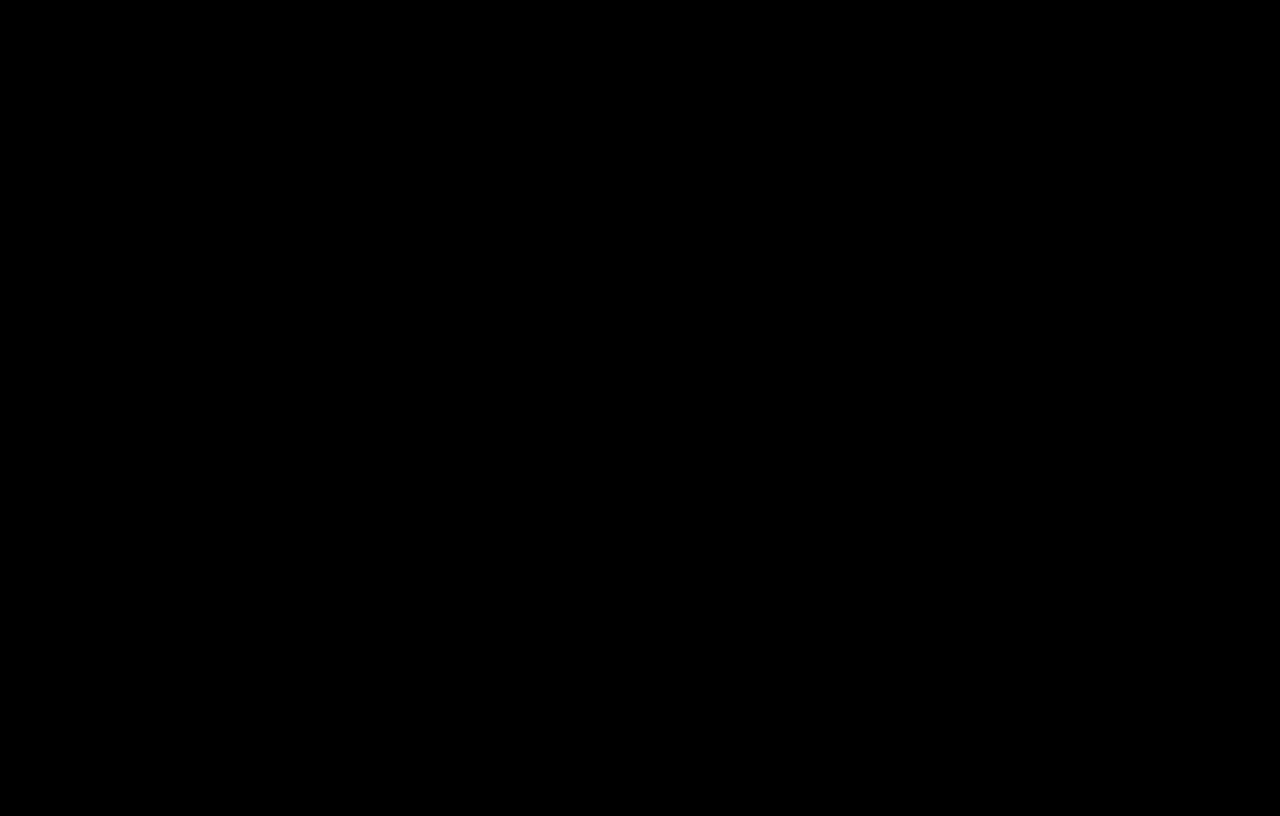
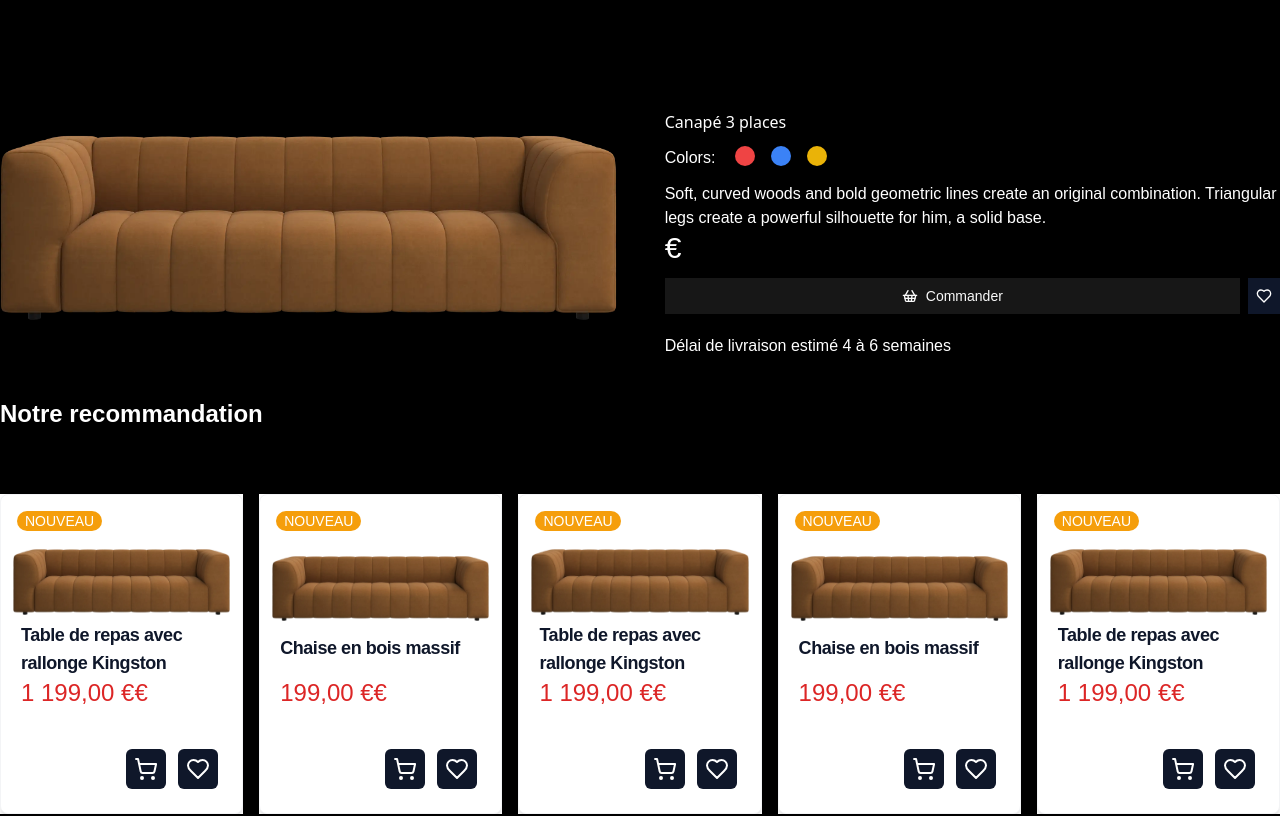
Before and after one commit to Mahmoud974/e-commerce-project, a Next.js app: page /item/1 in a window 1280 px wide. Before the commit this address had no page. Shown: the part 160-976 px from the top of the page. Before the commit the page ends 800 px from the top, so only its background shows below. Built offline with nearby package versions, Linux system fonts and the light colour scheme; no server answers; the database is empty.

Commit message:
Id customiser

```diff
--- /dev/null
+++ b/src/app/item/[slug]/page.tsx
@@ -0,0 +1,84 @@
+"use client";
+import Navbar from "@/components/Navbar";
+import React, { useEffect, useState } from "react";
+import Image from "next/image";
+import { useTemplate } from "@/hook/useTemplate";
+import { Button } from "@/components/ui/button";
+import { ShoppingBasket, Heart } from "lucide-react";
+import Recommendations from "@/components/Recommendations";
+import Footer from "@/components/Footer";
+
+export default function Page({ params }) {
+  const [slug, setSlug] = useState(null);
+
+  useEffect(() => {
+    async function fetchParams() {
+      const resolvedParams = await params;
+      setSlug(resolvedParams.slug);
+    }
+    fetchParams();
+  }, [params]);
+
+  const { data } = useTemplate();
+  const idArticle =
+    data && slug ? data.find((article) => article.id === Number(slug)) : null;
+
+  return (
+    <div>
+      <main className="container mx-auto mt-6 flex-grow">
+        <Navbar />
+        <section className="flex mt-48 justify-center items-center">
+          <div>
+            <Image
+              src="/img/ok.webp"
+              alt="product image"
+              className="object-contain w-6/6"
+              width={1000}
+              height={1000}
+              priority
+            />
+          </div>
+          <div className="ml-12 space-y-3">
+            <h1 className="text-4xl font-bold">{idArticle?.nom}</h1>
+            <p className="text-md my-2 font-sans">Canapé 3 places</p>
+            <ul className="flex space-x-4">
+              <li className="mr-1">Colors:</li>
+              <li className="bg-red-500 rounded-full w-5 h-5"></li>
+              <li className="bg-blue-500 rounded-full w-5 h-5"></li>
+              <li className="bg-yellow-500 rounded-full w-5 h-5"></li>
+            </ul>
+
+            <p className="text-lg">{idArticle?.description}</p>
+            <p>
+              Soft, curved woods and bold geometric lines create an original
+              combination. Triangular legs create a powerful silhouette for him,
+              a solid base.
+            </p>
+            <span className="mr-2 text-3xl">{idArticle?.prix}€</span>
+            <div className="flex flex-col mt-4">
+              <div className="flex">
+                <Button className="rounded-none w-full">
+                  <ShoppingBasket />
+                  Commander
+                </Button>
+                <Button className="ml-2 flex items-center justify-center rounded-none bg-slate-900 p-2 text-center text-sm font-medium text-white hover:bg-gray-700 focus:outline-none focus:ring-4 focus:ring-blue-300">
+                  <Heart />
+                </Button>
+              </div>
+              <p className="mt-5 text-md">
+                Délai de livraison estimé 4 à 6 semaines
+              </p>
+            </div>
+          </div>
+        </section>
+        <section className="mt-10">
+          <div className="flex flex-col overflow-x-auto scrollbar-hide">
+            <h2 className="text-2xl font-bold mb-6">Notre recommandation</h2>
+            <Recommendations />
+          </div>
+        </section>
+        <Footer />
+      </main>
+    </div>
+  );
+}
--- a/src/app/item/page.tsx
+++ /dev/null
@@ -1,33 +0,0 @@
-import Navbar from "@/components/Navbar";
-import React from "react";
-import Image from "next/image";
-
-export default function Page() {
-  return (
-    <div>
-      <main className="container mx-auto mt-6 flex-grow">
-        <Navbar />
-        <section className="flex justify-between items-center">
-          <Image
-            src="https://images.unsplash.com/photo-1600185365483-26d7a4cc7519?ixlib=rb-1.2.1&ixid=MnwxMjA3fDB8MHxzZWFyY2h8OHx8c25lYWtlcnxlbnwwfHwwfHw%3D&auto=format&fit=crop&w=500&q=60"
-            alt="product image"
-            width={400}
-            height={400}
-            className="object-cover" // Conserver le style d'objet
-            sizes="(max-width: 640px) 100vw, (max-width: 768px) 50vw, (min-width: 769px) 400px"
-          />
-          <div>
-            <h1 className="text-4xl font-bold">Titre du produit</h1>
-            <p className="text-lg">Description du produit</p>
-            <div className="flex items-center mt-4">
-              <span className="mr-2">Prix : 123,45 €</span>
-              <button className="px-4 py-2 bg-blue-500 text-white rounded-md">
-                Commander
-              </button>
-            </div>
-          </div>
-        </section>
-      </main>
-    </div>
-  );
-}
--- a/src/app/page.tsx
+++ b/src/app/page.tsx
@@ -47,7 +47,9 @@ export default function Page() {
           </div>
         </section>
       </div>
-      <Footer />
+      <div className="  max-w-screen-xl flex justify-center py-8    ">
+        <Footer />
+      </div>
     </section>
   );
 }
--- a/src/components/Card.tsx
+++ b/src/components/Card.tsx
@@ -24,11 +24,15 @@ const ProductCard: React.FC<{ item: any; addItems: (item: any) => void }> = ({
   };
 
   return (
-    <div className="relative pt-12 flex w-full flex-col overflow-hidden rounded-lg border border-gray-100 bg-white shadow-md h-80">
+    <div className="  border-gray-100 bg-white shadow-md h-80 md:mx-0 mx-12 md:round">
+      <Link
+        href={`/item/${item.id}`}
+        className="relative pt-12 flex w-full flex-col overflow-hidden rounded-lg border border-gray-100 bg-white shadow-md h-80"
+      >
         <span className="absolute top-2 left-2 z-10 m-2 rounded-full bg-amber-500 px-2 text-center text-sm font-medium text-white">
           NOUVEAU
         </span>
-      <Link href="#" className="relative flex h-60 overflow-hidden rounded-xl">
+        <div className="relative flex h-60 overflow-hidden rounded-xl">
           <Image
             src="/img/ok.webp"
             alt="product image"
@@ -37,13 +41,12 @@ const ProductCard: React.FC<{ item: any; addItems: (item: any) => void }> = ({
             priority
             sizes="(max-width: 640px) 100vw, (max-width: 768px) 50vw, 33vw"
           />
-      </Link>
-      <div className="mt-4 px-5 pb-5 flex flex-col justify-between h-full">
-        <Link href="#">
+        </div>
+        <div className=" px-5   pb-5 flex flex-col justify-between h-full">
           <h5 className="text-lg tracking-tight text-slate-900 font-bold">
             {item.nom}
           </h5>
-        </Link>
+
           <div className="mb-5 flex items-center justify-between">
             <p>
               <span className="text-2xl font-normal text-red-600">
@@ -51,9 +54,9 @@ const ProductCard: React.FC<{ item: any; addItems: (item: any) => void }> = ({
               </span>
             </p>
           </div>
-        <div className="flex justify-end space-x-3">
-          <Link
-            href="#"
+        </div>
+        <div className="flex mb-6 mr-6 justify-end space-x-3">
+          <div
             className="flex items-center justify-center rounded-md bg-slate-900 p-2 text-center text-sm font-medium text-white hover:bg-gray-700 focus:outline-none focus:ring-4 focus:ring-blue-300"
             onClick={handleCart}
           >
@@ -62,18 +65,17 @@ const ProductCard: React.FC<{ item: any; addItems: (item: any) => void }> = ({
                 isInCart ? "text-green-500" : "text-white"
               }`}
             />
-          </Link>
-          <Link
-            href="#"
+          </div>
+          <div
             className="flex items-center justify-center rounded-md bg-slate-900 p-2 text-center text-sm font-medium text-white hover:bg-gray-700 focus:outline-none focus:ring-4 focus:ring-blue-300"
             onClick={handleLike}
           >
             <Heart
               className={`h-6 w-6 ${isLiked ? "text-red-500" : "text-white"}`}
             />
-          </Link>
           </div>
         </div>
+      </Link>
     </div>
   );
 };
--- a/src/components/Footer.tsx
+++ b/src/components/Footer.tsx
@@ -1,7 +1,7 @@
 const Footer = () => {
   return (
     <footer className="  text-white  ">
-      <div className="max-w-screen-xl mx-auto py-8 px-4">
+      <div className="  mx-auto py-8 px-4">
         <div className="grid grid-cols-1 md:grid-cols-3 gap-8">
           <div>
             <h5 className="text-lg font-bold mb-4">Liens utiles</h5>
--- /dev/null
+++ b/src/components/Recommendations.tsx
@@ -0,0 +1,54 @@
+"use client";
+import React from "react";
+import Image from "next/image";
+import ProductCard from "./Card";
+
+export default function Recommendations() {
+  // Liste des produits recommandés (exemple)
+  const recommendedProducts = [
+    {
+      id: 1,
+      nom: "Table de repas avec rallonge Kingston",
+      prix: "1 199,00 €",
+      image: "/img/table1.webp",
+    },
+    {
+      id: 2,
+      nom: "Chaise en bois massif",
+      prix: "199,00 €",
+      image: "/img/chair1.webp",
+    },
+    {
+      id: 3,
+      nom: "Table de repas avec rallonge Kingston",
+      prix: "1 199,00 €",
+      image: "/img/table1.webp",
+    },
+    {
+      id: 4,
+      nom: "Chaise en bois massif",
+      prix: "199,00 €",
+      image: "/img/chair1.webp",
+    },
+    {
+      id: 5,
+      nom: "Table de repas avec rallonge Kingston",
+      prix: "1 199,00 €",
+      image: "/img/table1.webp",
+    },
+  ];
+
+  const addItems = (item) => {
+    console.log("Ajout de l'article aux favoris :", item);
+  };
+
+  return (
+    <section className="container mx-auto my-10">
+      <div className="grid grid-cols-1 sm:grid-cols-2 md:grid-cols-3 lg:grid-cols-5 gap-4">
+        {recommendedProducts.map((item) => (
+          <ProductCard key={item.id} item={item} addItems={addItems} />
+        ))}
+      </div>
+    </section>
+  );
+}
--- a/src/components/SheetDisplay.tsx
+++ b/src/components/SheetDisplay.tsx
@@ -188,7 +188,6 @@ export default function SheetDisplay() {
                   onClick={() => setActiveTab("favorites")}
                 >
                   <Heart className="mr-2" />
-                  <span>Favoris</span>
                 </li>
                 <li
                   className={`flex items-center cursor-pointer ml-4 ${
@@ -197,7 +196,6 @@ export default function SheetDisplay() {
                   onClick={() => setActiveTab("cart")}
                 >
                   <ShoppingCart className="mr-2" />
-                  <span>Panier</span>
                 </li>
                 <li
                   className={`flex items-center cursor-pointer ml-4 ${
```
Lines whose indentation alone changed are shown as unchanged.
